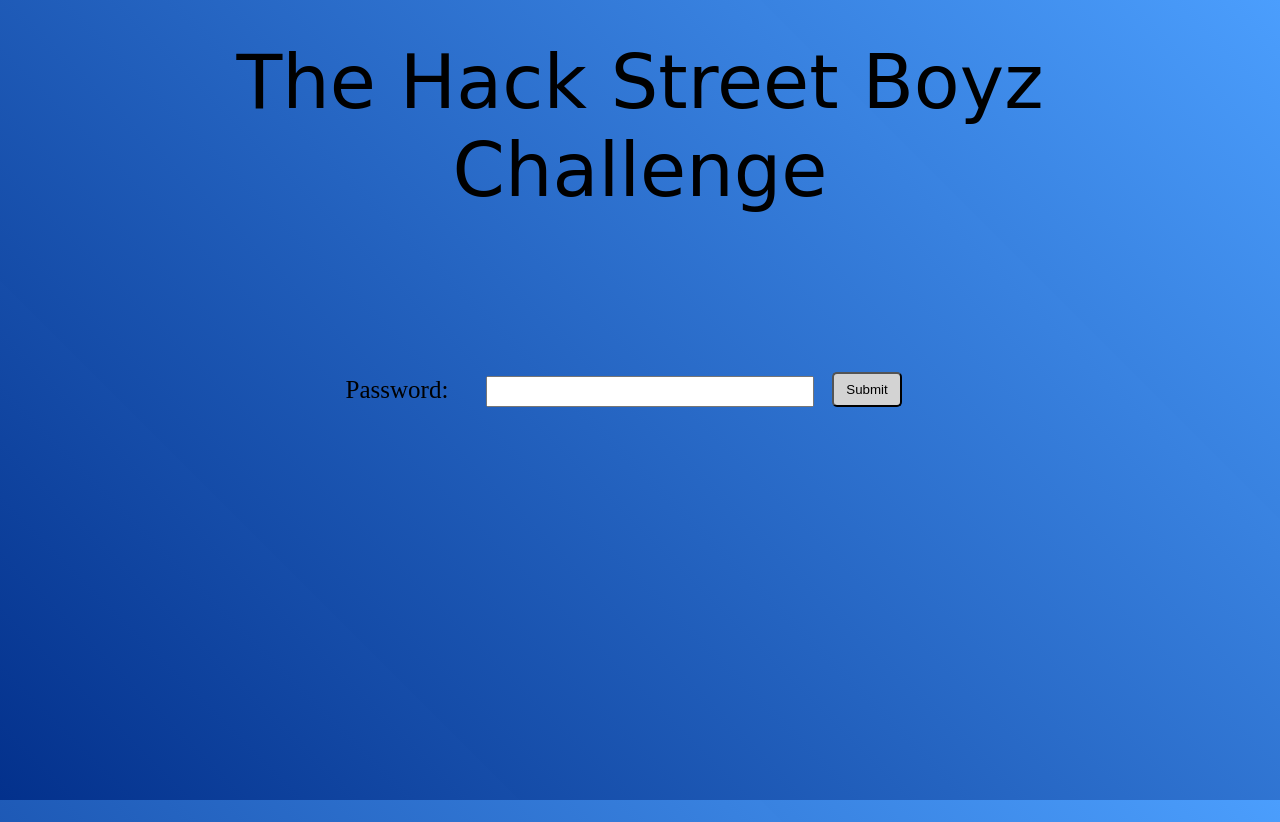
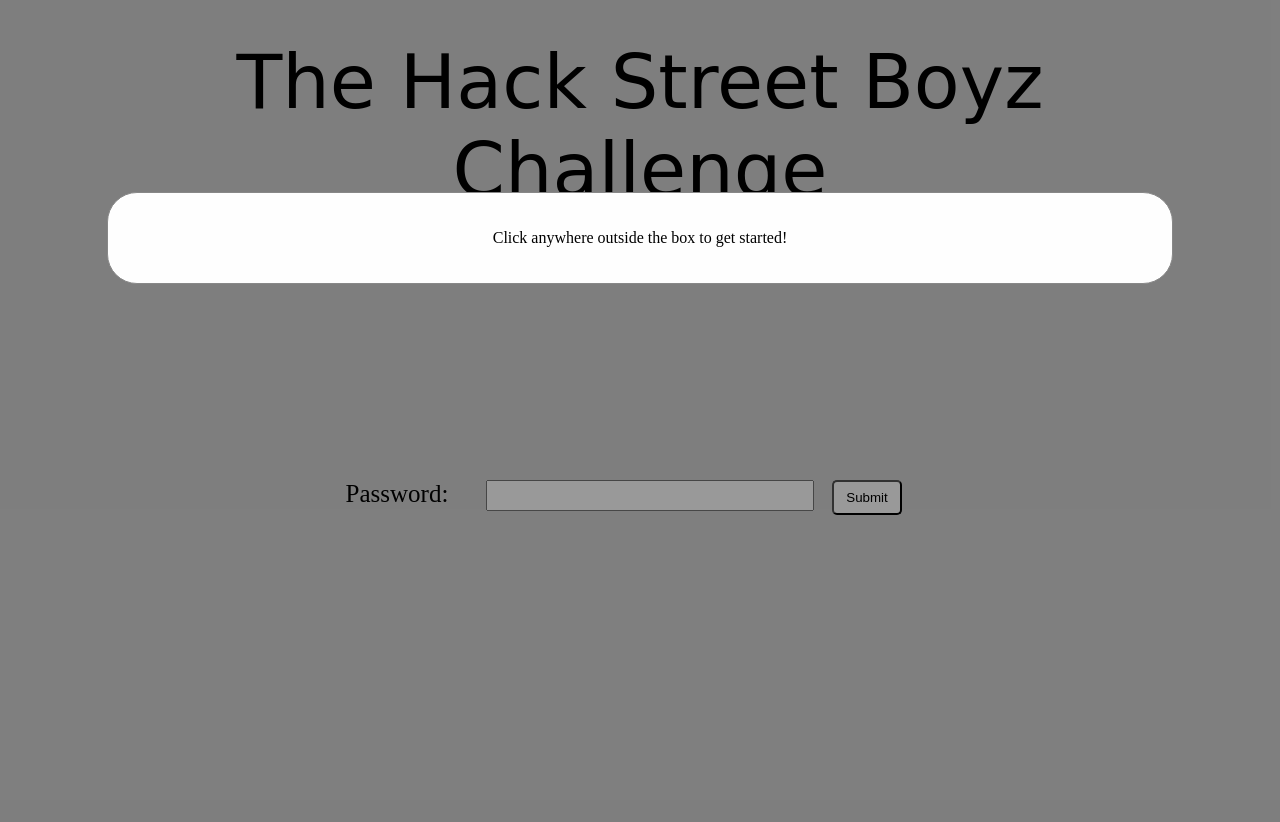
Before and after one commit to MarkHarms/CyberStormChallenge, a PHP site: page / in a window 1280 px wide. After the commit the page ends 515 px from the top, so only its background shows below. Run offline with PHP 8.4, Linux system fonts and the light colour scheme.

Commit message:
Add files via upload

```diff
--- a/446Challenge/Challenge0/AccessPage.css
+++ b/446Challenge/Challenge0/AccessPage.css
@@ -3,10 +3,10 @@
     height: 35px;
     width: 70px;
     left: 65%;
-    top: 46.5%;
+    top: 60%;
     z-index: 1234;
     border-radius: 5px;
-    background-color: lightgray;
+    background-color: white;
 }
 
 #inputDiv {
@@ -15,7 +15,7 @@
 }
 
 #passBox {
-    top: 47%;
+    top: 60%;
     left: 38%;
     width: 25%;
     position: absolute;
@@ -24,7 +24,7 @@
 }
 
 #passwordLbl {
-    top: 47%;
+    top: 60%;
     left: 27%;
     position: absolute;
     font-size: 25px;
@@ -58,7 +58,55 @@
 }
 
 html {
-    background-image: linear-gradient(45deg, rgba(1, 47, 139, 0.993), rgb(75, 158, 253));
+    background-color: #D3D3D3;
     width: 100%;
     height: 100%;
 }
+
+/* The Modal (background) */
+.modal {
+    display: none; /* Hidden by default */
+    position: fixed; /* Stay in place */
+    z-index: 22222; /* Sit on top */
+    left: 0;
+    top: 0;
+    width: 100%; /* Full width */
+    height: 100%; /* Full height */
+    overflow: auto; /* Enable scroll if needed */
+    background-color: rgb(0,0,0); /* Fallback color */
+    background-color: rgba(0,0,0,0.4); /* Black w/ opacity */
+  }
+
+  /* Modal Content/Box */
+  .modal-content {
+    background-color: #fefefe;
+    margin: 15% auto; /* 15% from the top and centered */
+    padding: 20px;
+    border: 1px solid #888;
+    width: 80%; /* Could be more or less, depending on screen size */
+    text-align: center;
+    border-radius: 30px;
+  }
+
+  /* The Close Button */
+  .close {
+    color: #aaa;
+    float: right;
+    font-size: 28px;
+    font-weight: bold;
+  }
+
+  .close:hover,
+  .close:focus {
+    color: black;
+    text-decoration: none;
+    cursor: pointer;
+  }
+
+  #challengeText {
+      text-align: center;
+      height: 25%;
+      width: 75%;
+      margin-left: auto;
+      margin-right: auto;
+  }
--- a/446Challenge/Challenge0/AccessPageScript.js
+++ b/446Challenge/Challenge0/AccessPageScript.js
@@ -6,6 +6,36 @@ document.body.style.width = (doc_width - 16).toString() + "px";
 
 console.log(doc_height);
 console.log(doc_width);
+
+var i = 0;
+var txt = "Oh no! The end of the quarter is near and your grade isn't looking too pretty! You know your parents will be checking your grades when they get off work at 5 and that only leaves you with 2 hours to figure out how to change it! Luckily, we have create a back door to change your grade. The only catch is there are a series of challenges that you must complete to move your it up. Each Challenge you complete will move your grade up one letter from the current F that you have. Good Luck!";
+var speed = 50;
+var whatisthis = "youshallnotpass";
+var music = new Audio('HackStreetBoyz.m4a');
+music.loop = true;
+
+var LeedleLeedleLeedleLee = new Audio('LeedleLee.m4a');
+
+document.addEventListener('DOMContentLoaded', function(){
+    // Get the modal
+    var modal = document.getElementById('myModal');
+
+    // Get the <span> element that closes the modal
+    var span = document.getElementsByClassName("close")[0];
+
+    modal.style.display = "block";
+
+    // When the user clicks anywhere outside of the modal, close it
+    window.onclick = function(event) {
+    if (event.target == modal) {
+        modal.style.display = "none";
+        music.play();
+        typeWriter();
+    }
+    }
+});
+
+//music.play();
 
 document.onmousemove = MousePosition;
 
@@ -35,6 +65,7 @@ function MousePosition(e) {
 
     //Reads checks position of mouse and decides where the button needs to move
     if ((y_pos >= top_pos - 50) && (y_pos <= bottom_pos) && (x_pos >= left_pos) && (x_pos <= right_pos)){
+        LeedleLeedleLeedleLee.play();
         submitBtn.style.top = move_down;
 
         if(submitBtn.offsetTop >= (doc_height - 25)){
@@ -43,6 +74,7 @@ function MousePosition(e) {
 
     }
     else if((y_pos <= bottom_pos + 50) && (y_pos >= top_pos) && (x_pos >= left_pos) && (x_pos <= right_pos)){
+        LeedleLeedleLeedleLee.play();
         submitBtn.style.top = move_up;
 
         if(submitBtn.offsetTop <= 0){
@@ -51,6 +83,7 @@ function MousePosition(e) {
 
     }
     else if((x_pos >= left_pos - 50) && (x_pos <= right_pos) && (y_pos >= top_pos) && (y_pos <= bottom_pos)){
+        LeedleLeedleLeedleLee.play();
         submitBtn.style.left = move_right;
 
         if(submitBtn.offsetLeft >= (doc_width)){
@@ -59,6 +92,7 @@ function MousePosition(e) {
 
     }
     else if((x_pos <= right_pos + 50) && (x_pos >= left_pos) && (y_pos >= top_pos) && (y_pos <= bottom_pos)){
+        LeedleLeedleLeedleLee.play();
         submitBtn.style.left = move_left;
         if(submitBtn.offsetLeft <= 0){
             submitBtn.style.left = (doc_width - 70).toString() + "px";
@@ -68,15 +102,25 @@ function MousePosition(e) {
 
 }
 
-function checkPassword() {
+function ignoreThisFunction() {
     var pass = document.getElementById("passBox").value;
 
     console.log(pass);
 
-    if (pass == "password") {
-        document.location.href = "../LoginPage/";
+    if (pass == whatisthis) {
+        console.log("Next Page");
     } else {
         document.getElementById("incorrectPassword").style.visibility = "visible";
         document.getElementById("passBox").value = "";
     }
 }
+
+function typeWriter() {
+    if (i < txt.length) {
+      document.getElementById("explainText").innerHTML += txt.charAt(i);
+      i++;
+      setTimeout(typeWriter, speed);
+    }
+}
+
+//https://www.w3schools.com/howto/tryit.asp?filename=tryhow_js_typewriter
--- a/446Challenge/Challenge0/index.html
+++ b/446Challenge/Challenge0/index.html
@@ -2,6 +2,7 @@
     <header>
         <script src="AccessPageScript.js"></script>
         <link rel="stylesheet" type="text/css" href="AccessPage.css">
+        </embed>
     </header>
     <body>
         <div id="topRow">
@@ -12,10 +13,13 @@
                 <label class="pageTitle">Challenge</label>
             </div>
         </div>
+        <div id="challengeText">
+            <p id="explainText"></p>
+        </div>
         <div id="inputDiv">
             <label id="passwordLbl">Password: </label>
             <input type=password id="passBox"></input>
-            <button id="runBtn"  onClick="checkPassword()" tabindex="-1">Submit</button>
+            <button id="runBtn"  onClick="ignoreThisFunction()" tabindex="-1">Submit</button>
         </div>
         <div id="bottomRow">
             <div>
@@ -23,4 +27,13 @@
             </div>
         </div>
     </body>
+    <!-- The Modal -->
+    <div id="myModal" class="modal">
+
+        <!-- Modal content -->
+        <div class="modal-content">
+            <p>Click anywhere outside the box to get started!</p>
+        </div>
+
+    </div>
 <html>
```
Also changed, not shown: 2 other files.
